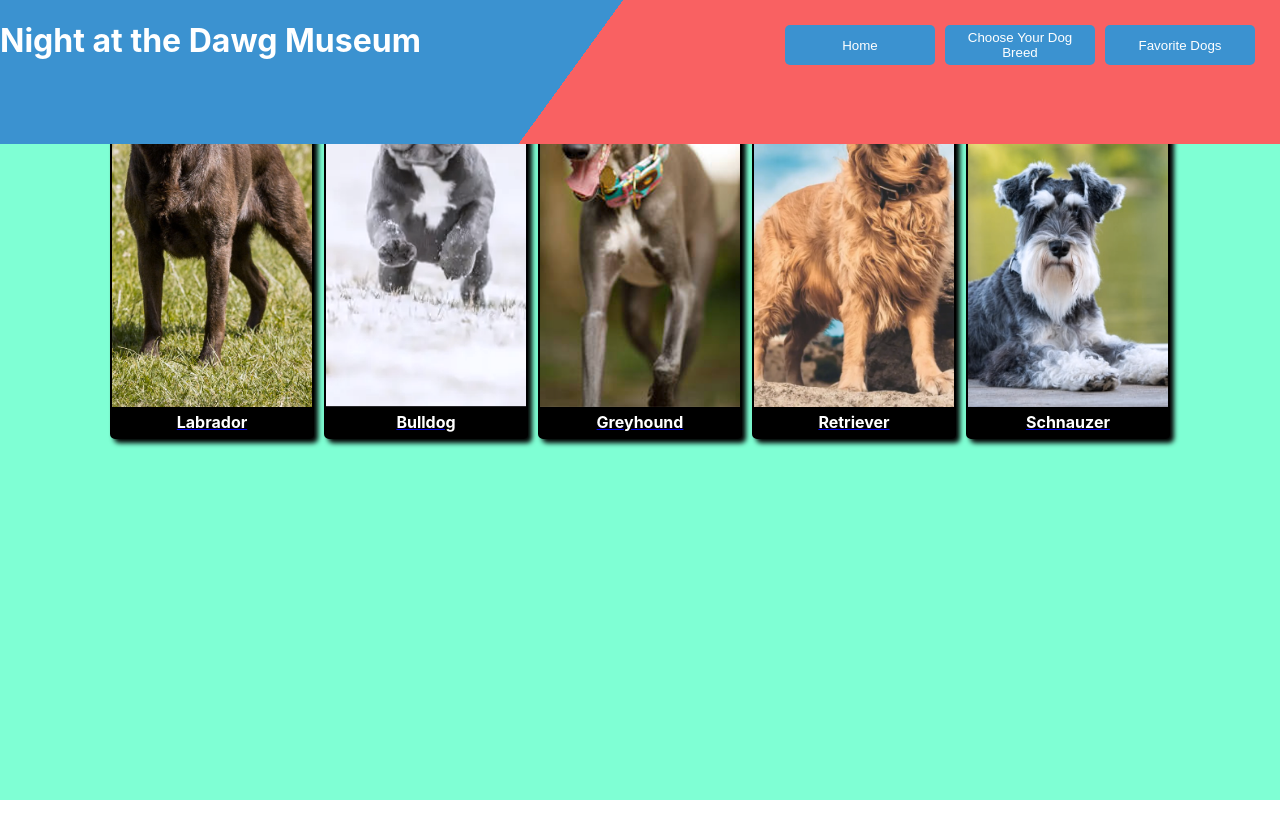
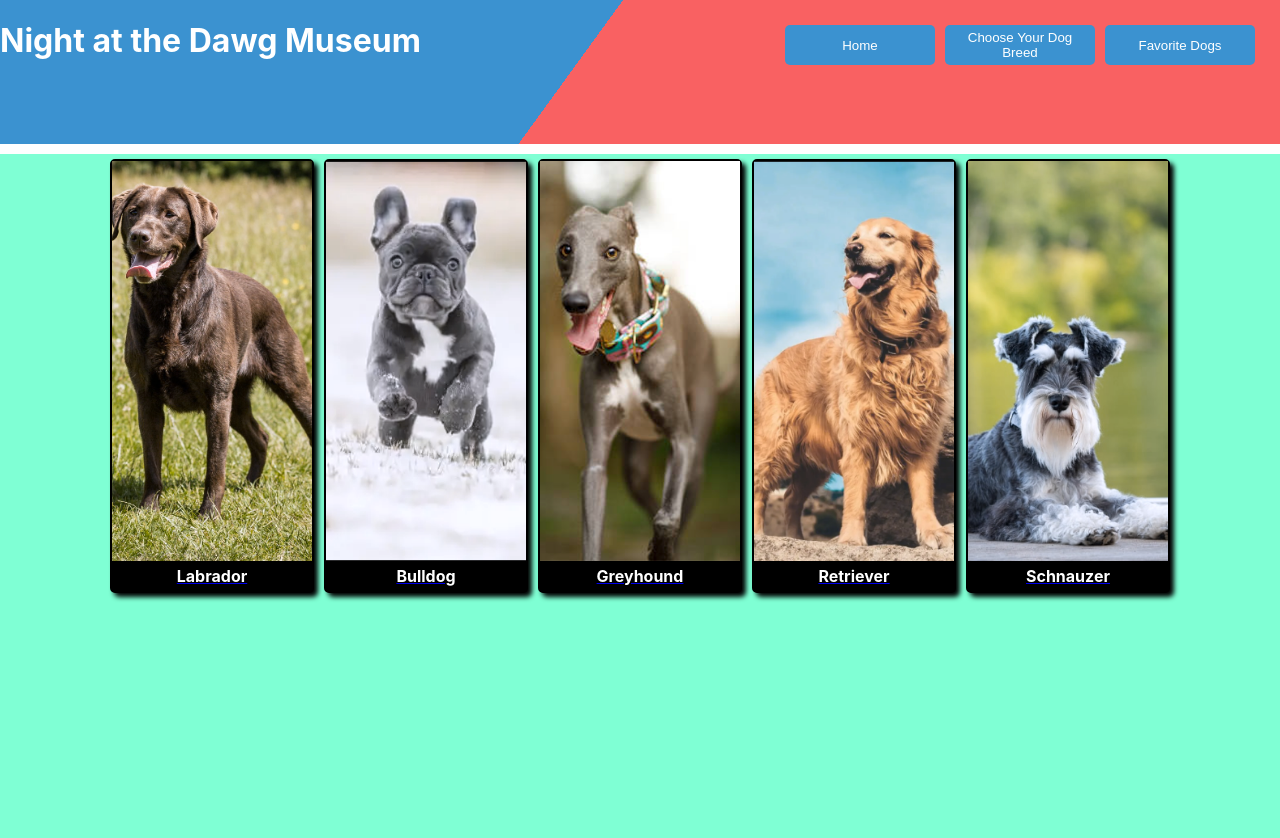
Before and after one commit to sophielabelle/dog-explorer, a React (Create React App) app: page /dogexhibits in a window 1280 px wide. Shown: the top 838 px of the page. Before the commit the page ends 800 px from the top, so only its background shows below. Built offline with nearby package versions, Linux system fonts and the light colour scheme; no server answers.

Commit message:
Update small styling aspects

```diff
--- a/src/Components/App/App.js
+++ b/src/Components/App/App.js
@@ -15,12 +15,8 @@ const App = () => {
   const [error, setError] = useState('')
 
   const fetchDogData = () => {
-    console.log('fetch dog')
-
-    console.log('hi',breed)
     fetchData(`breed/${breed}/images`)
     .then(data => {
-      console.log(data)
       setBreedUrls(data.message)
     })
     .catch(error => console.log(error))
@@ -28,16 +24,13 @@ const App = () => {
   }
 
   const selectBreed = (event) => {
-    console.log(event.target.parentElement.id);
     const selected = event.target.parentElement.id;
     setBreed(selected);
-
   }
 
   useEffect(() => {
-    if(breed !== ''){
       fetchDogData()
-}}, [breed])
+  }, [breed])
 
   return (
     <>
--- a/src/Components/ExhibitContainer/ExhibitContainer.css
+++ b/src/Components/ExhibitContainer/ExhibitContainer.css
@@ -5,4 +5,5 @@
   width: 100%;
   height: 100vh;
   background-color: aquamarine;
+  margin-top: 12%;
 }
--- a/src/index.js
+++ b/src/index.js
@@ -1,7 +1,7 @@
 import React from 'react';
 import ReactDOM from 'react-dom/client';
 import './index.css';
-import App from './Components/App/App'
+import App from './components/App/App'
 import reportWebVitals from './reportWebVitals';
 import { BrowserRouter } from 'react-router-dom';
 
```
